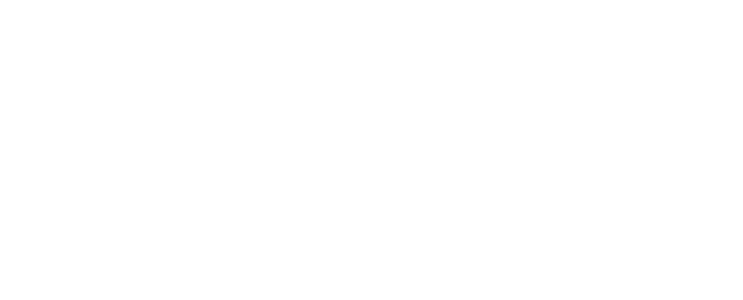
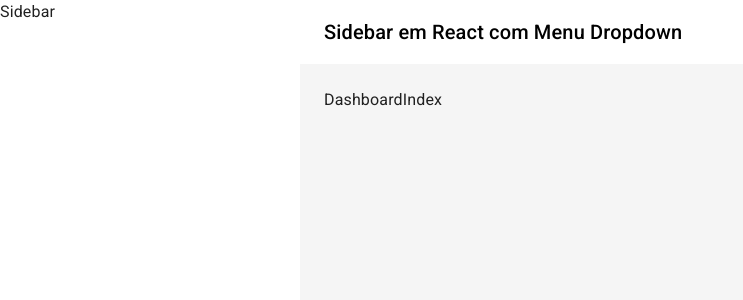
Before and after one commit to JacketOfSeville/reactapp, a React (Create React App) app: page /dashboard in a window 1280 px wide. Before the commit this address had no page. Shown: the top 300 px of the page, without its empty margins (0-743 px from the left). Built offline with nearby package versions, Linux system fonts and the light colour scheme.

Commit message:
Preparação de Rotas das páginas

```diff
--- a/src/App.tsx
+++ b/src/App.tsx
@@ -1,13 +1,13 @@
 import { BrowserRouter, Routes, Route } from "react-router-dom";
 import MainLayout from "./components/layout/MainLayout";
-import HomePage from "./pages/home/HomePage";
+import { routes } from "./routes";
 
 function App() {
   return (
     <BrowserRouter>
       <Routes>
         <Route path="/" element={<MainLayout />}>
-          <Route index element={<HomePage />} />
+          {routes}
         </Route>
       </Routes>
     </BrowserRouter>
--- a/src/components/layout/PageWrapper.tsx
+++ b/src/components/layout/PageWrapper.tsx
@@ -1,10 +1,13 @@
-import React from 'react'
+import { ReactNode } from "react";
 
-type Props = {}
+type Props = {
+  state?: string,
+  children: ReactNode;
+}
 
 const PageWrapper = (props: Props) => {
   return (
-    <div>PageWrapper</div>
+    <>{props.children}</>
   )
 }
 
--- /dev/null
+++ b/src/pages/dashboard/DashboardIndex.tsx
@@ -0,0 +1,11 @@
+import React from 'react'
+
+type Props = {}
+
+const DashboardIndex = (props: Props) => {
+  return (
+    <div>DashboardIndex</div>
+  )
+}
+
+export default DashboardIndex
--- a/src/pages/dashboard/DashboardPageLayout.tsx
+++ b/src/pages/dashboard/DashboardPageLayout.tsx
@@ -1,10 +1,10 @@
-import React from 'react'
+import { Outlet } from "react-router-dom"
 
-type Props = {}
-
-const DashboardPageLayout = (props: Props) => {
+const DashboardPageLayout = () => {
   return (
-    <div>DashboardPageLayout</div>
+    <>
+      <Outlet />
+    </>
   )
 }
 
--- /dev/null
+++ b/src/routes/appRoutes.tsx
@@ -0,0 +1,41 @@
+import { Dashboard } from "@mui/icons-material";
+import HomePage from "../pages/home/HomePage";
+import { RouteType } from "./config";
+import DashboardPageLayout from "../pages/dashboard/DashboardPageLayout";
+import DashboardOutlinedIcon from '@mui/icons-material/DashboardOutlined';
+import DefaultPage from "../pages/dashboard/DefaultPage";
+import DashboardIndex from "../pages/dashboard/DashboardIndex";
+
+const appRoutes: RouteType[] = [
+  {
+    index: true,
+    element: <HomePage />,
+    state: "home",
+  },
+  {
+    path: "/dashboard",
+    element: <DashboardPageLayout />,
+    state: "dashboard",
+    sidebarProps: {
+        displayText: "Dashboard",
+        icon: <DashboardOutlinedIcon />
+    },
+    child: [
+      {
+        index: true,
+        element: <DashboardIndex />,
+        state: "dashboard.index"
+      },
+      {
+        path: "/dashboard/default",
+        element: <DefaultPage />,
+        state: "dashboard.default",
+        sidebarProps: {
+            displayText: "Default"
+        }
+      }
+    ]
+  }
+];
+
+export default appRoutes;
--- /dev/null
+++ b/src/routes/config.ts
@@ -0,0 +1,13 @@
+import { ReactNode } from "react";
+
+export type RouteType = {
+  element: ReactNode,
+  state: string,
+  index?: boolean,
+  path?: string,
+  child?: RouteType[],
+  sidebarProps?: {
+    displayText: string,
+    icon?: ReactNode;
+  };
+};
--- /dev/null
+++ b/src/routes/index.tsx
@@ -0,0 +1,36 @@
+import { ReactNode } from "react";
+import { Route } from "react-router-dom";
+import { RouteType } from "./config";
+import PageWrapper from "../components/layout/PageWrapper";
+import appRoutes from "./appRoutes";
+
+const generateRoute = (routes: RouteType[]): ReactNode => {
+  return routes.map((route, index) => (
+    route.index ? (
+      <Route
+        index
+        path={route.path}
+        element={<PageWrapper state={route.state}>
+          {route.element}
+        </PageWrapper>}
+        key={index}
+      />
+    ) : (
+      <Route
+        path={route.path}
+        element={
+          <PageWrapper state={route.state ?? undefined}>
+            {route.element}
+          </PageWrapper>
+        }
+        key={index}
+      >
+        {route.child && (
+          generateRoute(route.child)
+        )}
+      </Route>
+    )
+  ))
+}
+
+export const routes: ReactNode = generateRoute(appRoutes);
```
Also changed, not shown: 1 other file (tests, documents, lock files or other folders).
